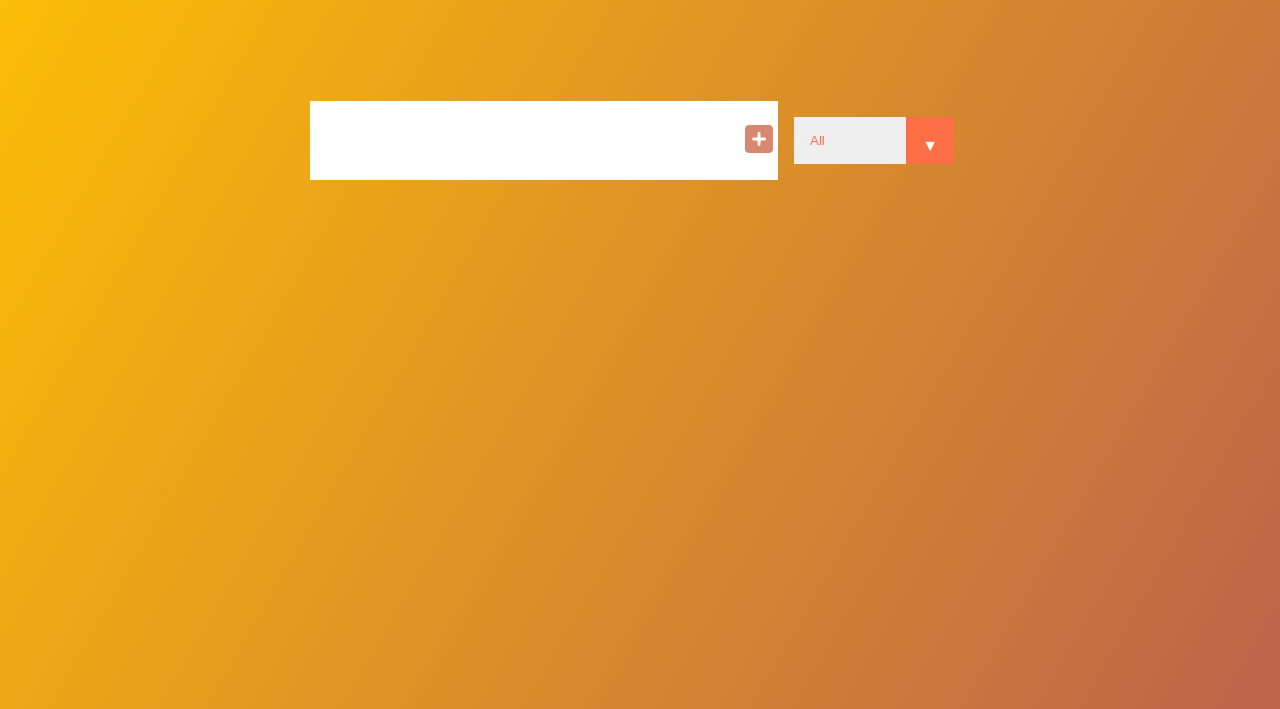
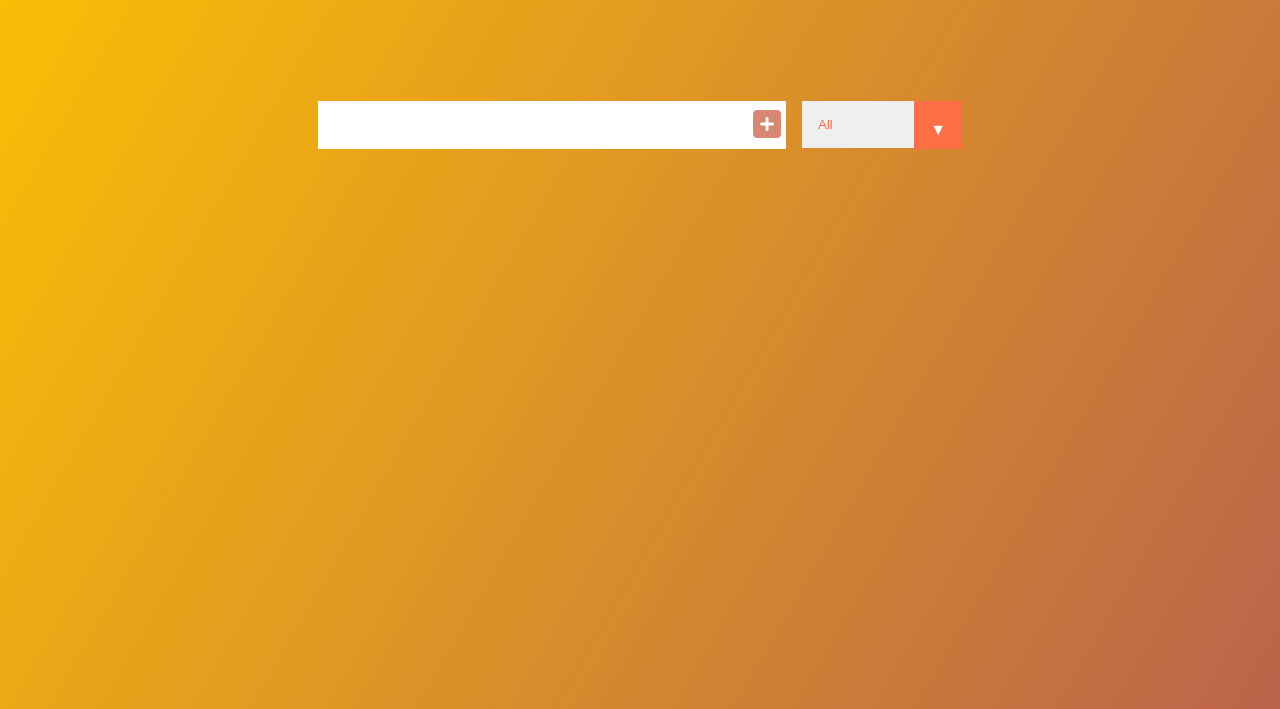
Before and after one commit to MMH576/To-Do-List, a plain HTML site: page index.html in a window 1280 px wide. Shown: the part 211-920 px from the top of the page. Drawn offline with Linux system fonts and the light colour scheme.

Commit message:
more tweakings

```diff
--- a/app.js
+++ b/app.js
@@ -21,6 +21,7 @@ function addTodo(event){
     newTodo.innerText = todoInput.value;
     newTodo.classList.add('todo-item');
     todoDiv.appendChild(newTodo);
+
     //CHECKED button
     const completedButton = document.createElement('button');
     completedButton.innerHTML = '<i class="fas fa-check"></i>';
@@ -78,5 +79,4 @@ function filterTodo(e){
                 }
                 break;
         }
-    })
-}
+    })}
--- a/style.css
+++ b/style.css
@@ -28,6 +28,7 @@ form input, form button{
     font-size: 2rem;
     border: none;
     background: white;
+    height: 3rem;
 }
 
 form button{
@@ -109,7 +110,7 @@ select{
 }
 
 .select{
-    margin: 1rem;
+    margin-left: 1rem;
     position: relative;
     overflow: hidden;
 }
```
